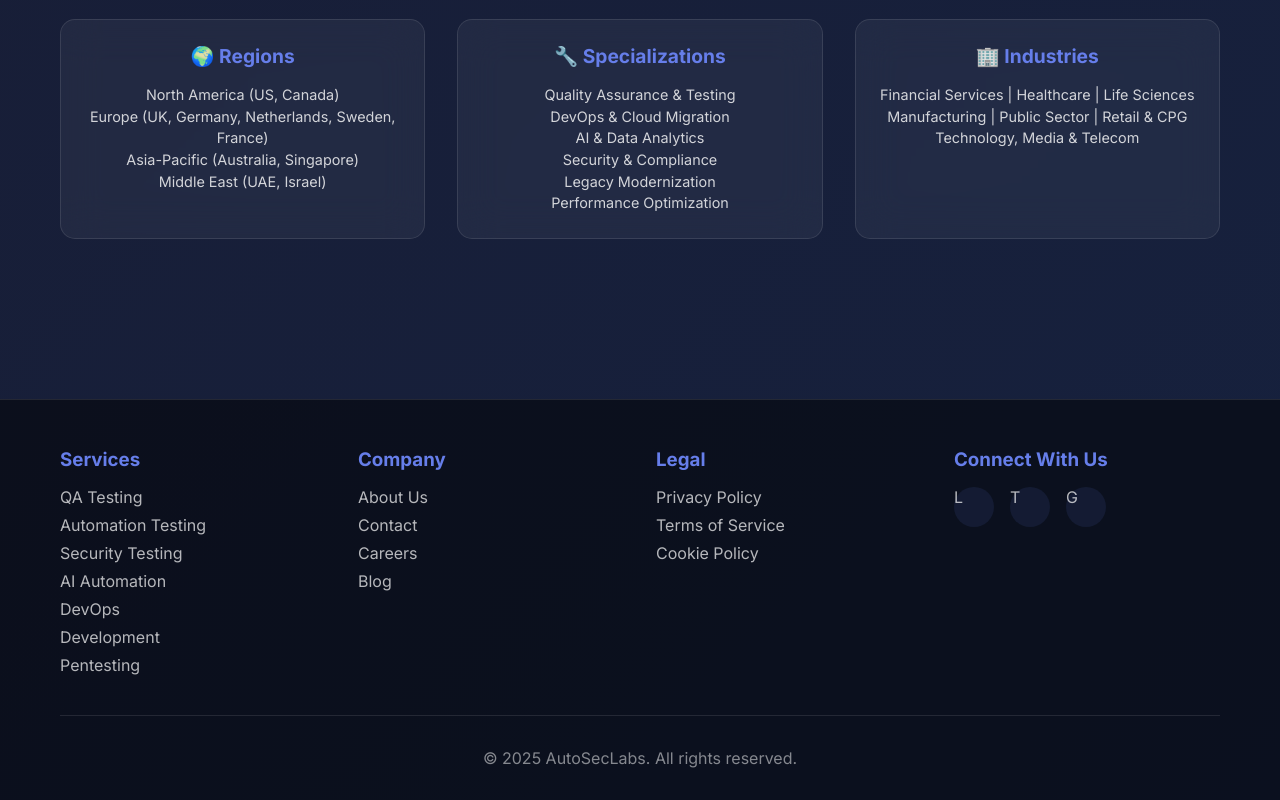
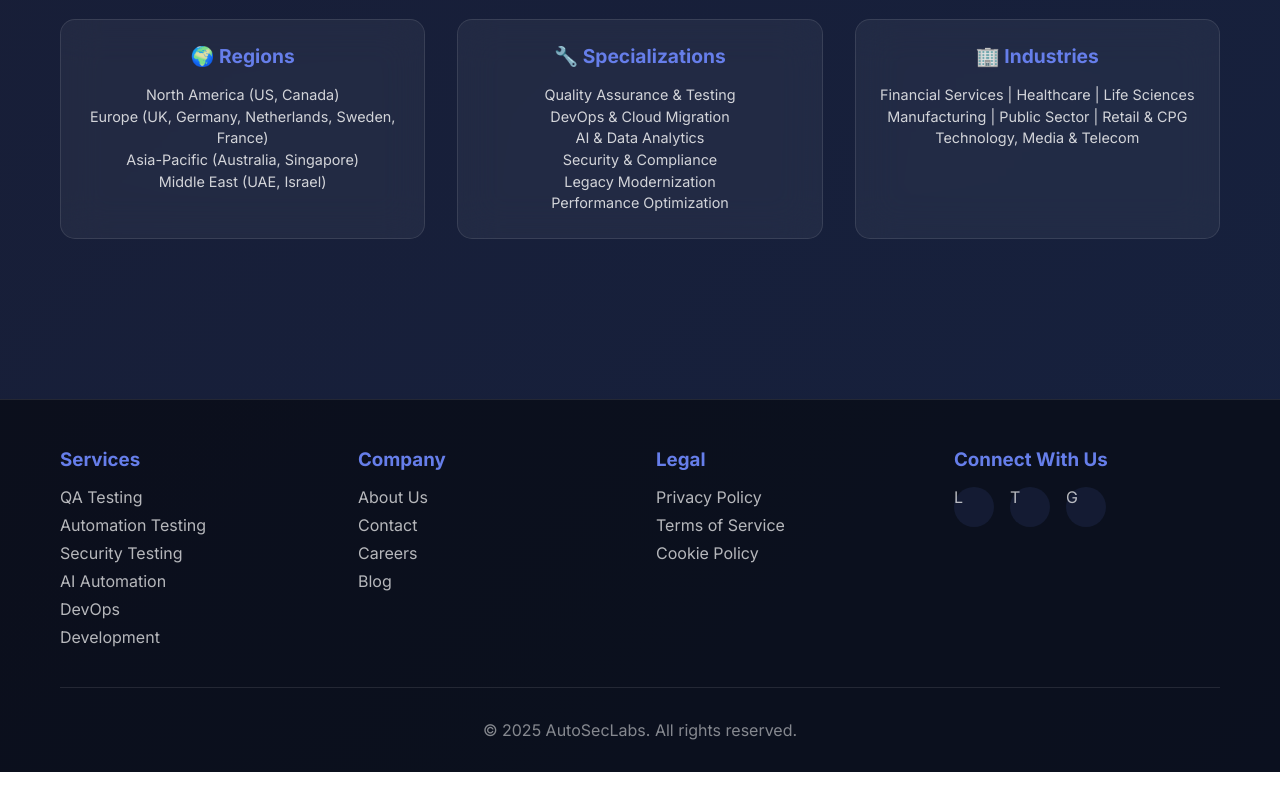
Before and after one commit to autoseclabs/autoseclabs, a React (Vite) app: page / in a window 1280 px wide. Shown: the part 8246-9046 px from the top of the page. After the commit the page ends 9018 px from the top, so only its background shows below. Built offline with nearby package versions, Linux system fonts and the light colour scheme; the HTML template or start-up script is replaced by a standard one.

Commit message:
removed pentesting

```diff
--- a/src/components/Footer.tsx
+++ b/src/components/Footer.tsx
@@ -11,7 +11,6 @@
             <a href="#services">AI Automation</a>
             <a href="#services">DevOps</a>
             <a href="#services">Development</a>
-            <a href="#services">Pentesting</a>
           </div>
           <div className="footer-section">
             <h3>Company</h3>
```
